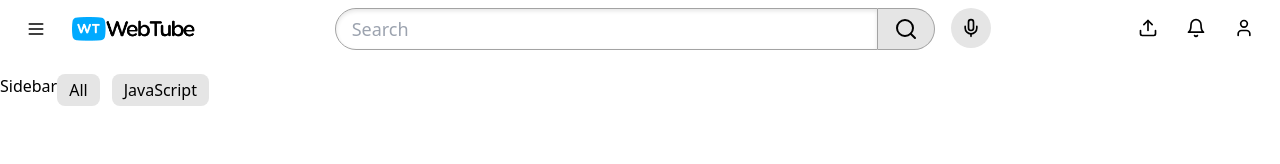
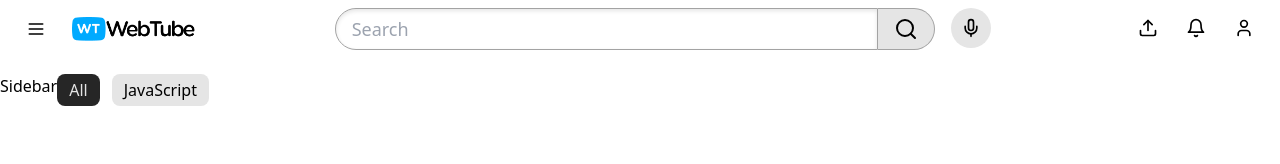
Before and after one commit to Annie-Huang/youtube-react-ts-tailwind-home-page, a React (Vite) app: page / in a window 1280 px wide. Shown: the top 164 px of the page. Built offline with nearby package versions, Linux system fonts and the light colour scheme.

Commit message:
Add a dark variant into the <Button>

```diff
--- a/src/components/Button.tsx
+++ b/src/components/Button.tsx
@@ -8,6 +8,11 @@ const buttonStyles = cva(['transition-colors'], {
     variant: {
       default: ['bg-secondary', 'hover:bg-secondary-hover'],
       ghost: ['hover:bg-gray-100'],
+      dark: [
+        'bg-secondary-dark',
+        'hover:bg-secondary-dark-hover',
+        'text-secondary',
+      ],
     },
     size: {
       default: ['rounded', 'p-2'],
--- a/src/components/CategoryPills.tsx
+++ b/src/components/CategoryPills.tsx
@@ -4,7 +4,12 @@ export const CategoryPills = () => {
   return (
     <div className='overflow-x-hidden relative'>
       <div className='flex whitespace-nowrap gap-3 transition-transform w-[max-content]'>
-        <Button className='py-1 px-3 rounded-lg whitespace-nowrap'>All</Button>
+        <Button
+          variant='dark'
+          className='py-1 px-3 rounded-lg whitespace-nowrap'
+        >
+          All
+        </Button>
         <Button className='py-1 px-3 rounded-lg whitespace-nowrap'>
           JavaScript
         </Button>
```
